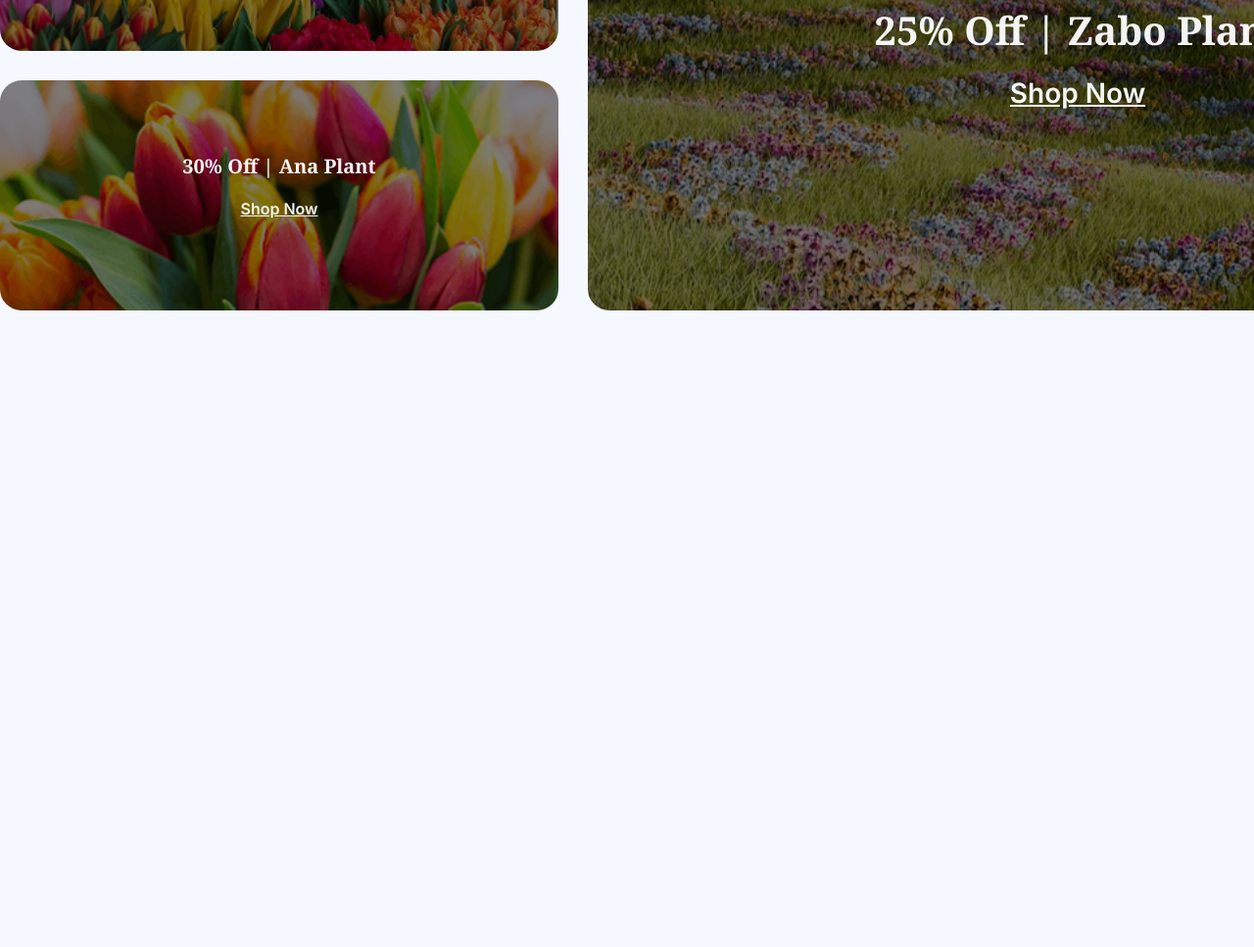
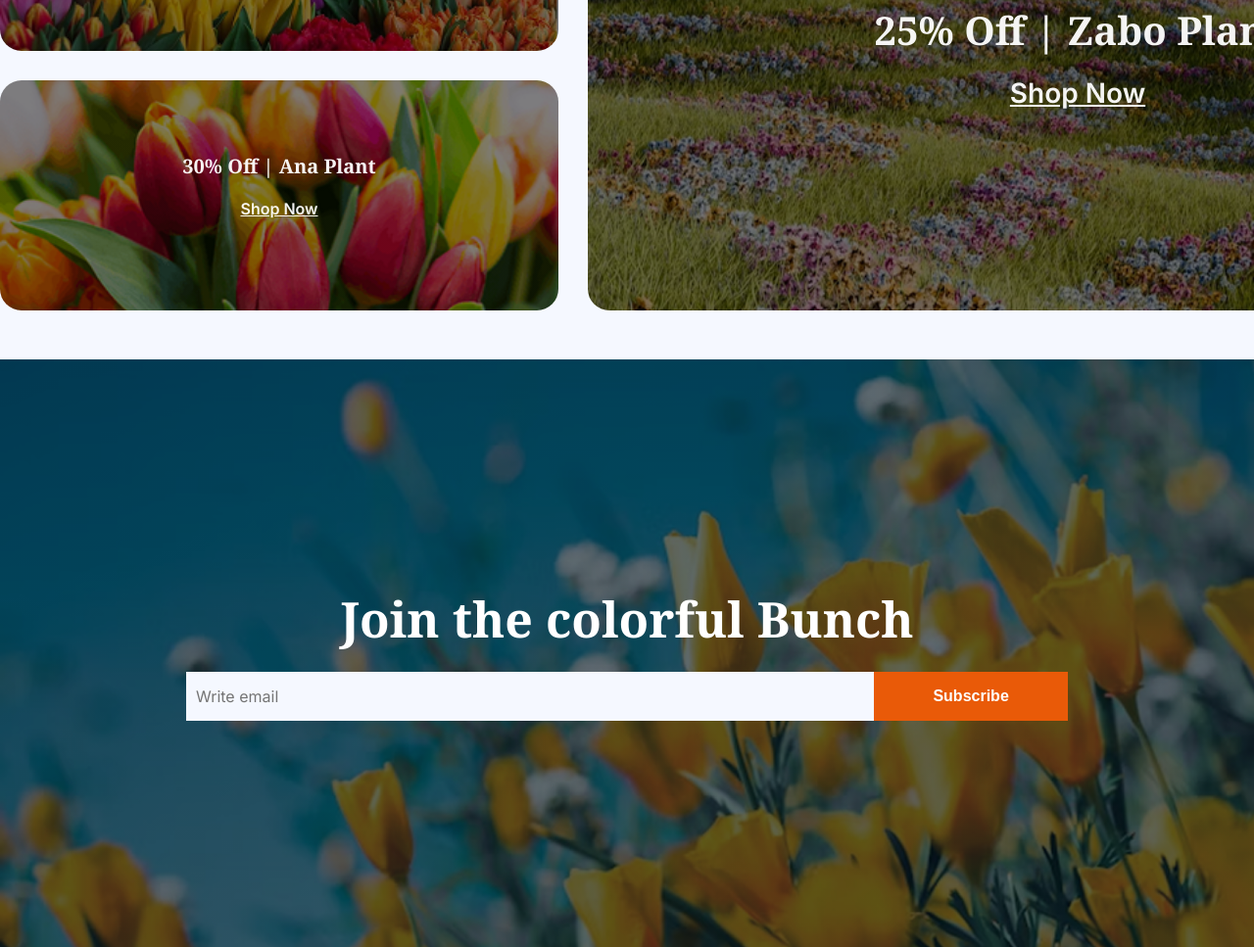
Before and after one commit to KnoxNeon/B12A02, a plain HTML site: page index.html in a window 1280 px wide. Shown: the part 4095-5062 px from the top of the page at 98% size. Before the commit the page ends 4462 px from the top, so only its background shows below. Drawn offline with Linux system fonts and the light colour scheme.

Commit message:
add join section

```diff
--- a/index.html
+++ b/index.html
@@ -152,6 +152,15 @@
         </div>
     </section>
 
+    <section class="join">
+        <h2 class="noto-serif-normal no-bg">Join the colorful Bunch</h2>
+        <div class="input">
+            <input class="no-bg inter-normal" type="text" placeholder="Write email">
+            <button class="btn">Subscribe</button>
+        </div>
+
+    </section>
+
 
 </body>
 
--- a/style.css
+++ b/style.css
@@ -352,3 +352,44 @@ nav img{
     padding-bottom: 20px;
     text-decoration: underline;
  }
+
+ /* join section */
+ .join{
+    background-image: linear-gradient(rgba(0, 0, 0, 0.4), rgba(0, 0, 0, 0.4)), url("./assets/news-letter-bg.png");
+    background-repeat: no-repeat;
+    background-size: cover;
+    width: 100%;
+    height: 600px;
+    display: flex;
+    flex-direction: column;
+    align-items: center;
+    justify-content: center;
+ }
+
+ .join h2{
+    font-size: 50px;
+    font-weight: 700;
+    color: white;
+    padding-bottom: 20px;
+ }
+
+ .input{
+    display: flex;
+    width: 900px;
+    height: 50px;
+ }
+
+ .input input{
+    width: 700px;
+    height: 50px;
+    font-size: 16px;
+    padding-left: 10px;
+    color: rgba(0, 0, 0, 0.5);
+    border: rgba(0, 0, 0, 0.4);
+ }
+
+.input button{
+    width: 200px;
+    height: 50px;
+    border: rgba(0, 0, 0, 0.4);
+ }
```
